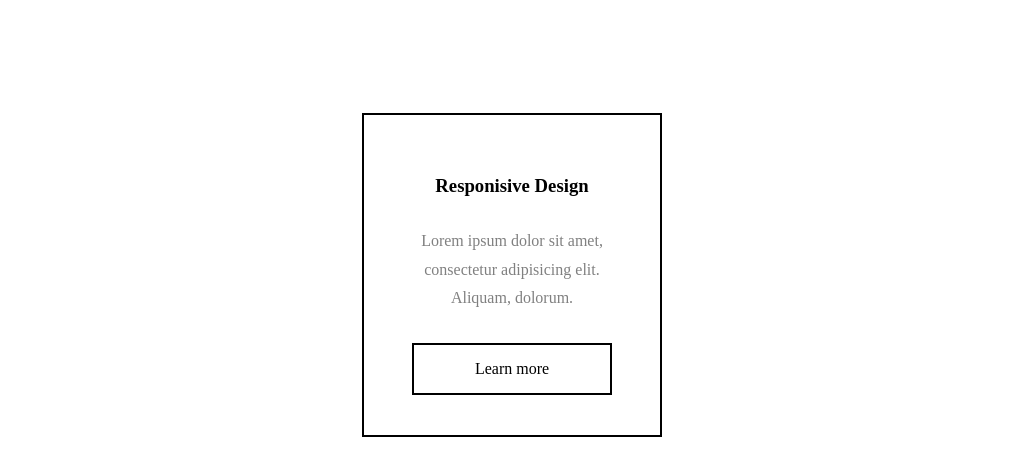
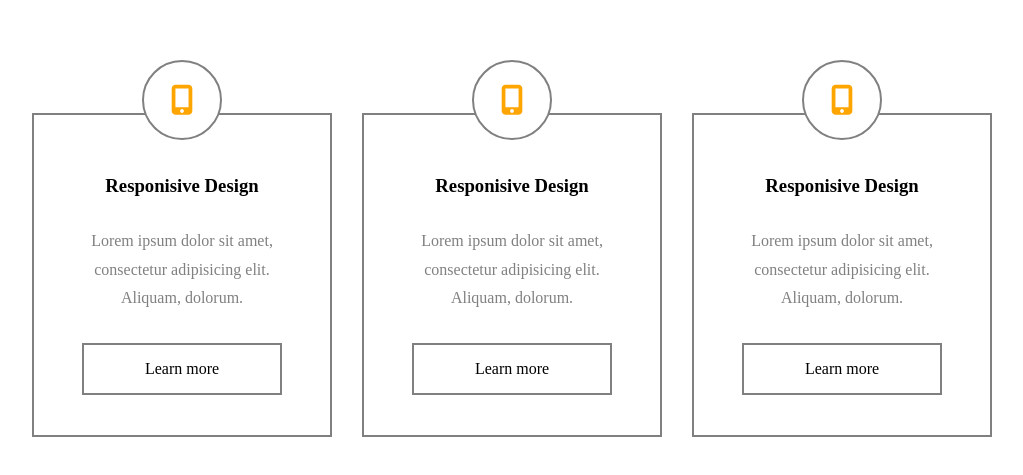
Before and after one commit to RomaRadionov/dec-2022-html, a plain HTML site: page lesson3/index.html in a window 1280 px wide. Shown: the part 125-600 px from the top of the page, without its empty margins (128-1151 px from the left). Drawn offline with Linux system fonts and the light colour scheme.

Commit message:
lesson3 part-1

```diff
--- a/lesson3/index.html
+++ b/lesson3/index.html
@@ -6,16 +6,30 @@
           content="width=device-width, user-scalable=no, initial-scale=1.0, maximum-scale=1.0, minimum-scale=1.0">
     <meta http-equiv="X-UA-Compatible" content="ie=edge">
     <link rel="stylesheet" href="style.css">
+    <script src="https://kit.fontawesome.com/1caffb19f3.js" crossorigin="anonymous"></script>
     <title>hw3</title>
 </head>
 <body>
 
 <div class="wrap">
-  <div class="box">
-    <h3 class="box-header">Responisive Design</h3>
-    <p>Lorem ipsum dolor sit amet, consectetur adipisicing elit. Aliquam, dolorum.</p>
-    <div class="submit">Learn more</div>
-  </div>
+    <div class="box">
+        <div class="box-item"><i class="fa fa-mobile quality__icon"></i></div>
+        <h3 class="box-header">Responisive Design</h3>
+        <p>Lorem ipsum dolor sit amet, consectetur adipisicing elit. Aliquam, dolorum.</p>
+        <div class="submit">Learn more</div>
+    </div>
+    <div class="box">
+        <div class="box-item"><i class="fa fa-mobile quality__icon"></i></div>
+        <h3 class="box-header">Responisive Design</h3>
+        <p>Lorem ipsum dolor sit amet, consectetur adipisicing elit. Aliquam, dolorum.</p>
+        <div class="submit">Learn more</div>
+    </div>
+    <div class="box">
+        <div class="box-item"><i class="fa fa-mobile quality__icon"></i></div>
+        <h3 class="box-header">Responisive Design</h3>
+        <p>Lorem ipsum dolor sit amet, consectetur adipisicing elit. Aliquam, dolorum.</p>
+        <div class="submit">Learn more</div>
+    </div>
 </div>
 
 </body>
--- a/lesson3/style.css
+++ b/lesson3/style.css
@@ -15,15 +15,37 @@ html, body{
     display: flex;
     justify-content: center;
     align-items: center;
+    column-gap: 30px;
+    padding: 100px;
 }
 
 .box{
+    position: relative;
     width: 300px;
-    border: 2px solid black;
+    border: 2px solid grey;
     padding: 60px 40px 40px;
     align-items: center;
     display: flex;
     flex-direction: column;
+}
+
+.box-item{
+    width: 80px;
+    height: 80px;
+    position: absolute;
+    top: -55px;
+    display: flex;
+    justify-content: center;
+    align-items: center;
+    background: white;
+    border: 2px solid grey;
+    padding: 10px;
+    border-radius: 100%;
+}
+
+.box-item i{
+    font-size: 30px;
+    color: orange;
 }
 
 .box-header{
@@ -39,7 +61,7 @@ p{
 
 .submit{
     width: 200px;
-    border: 2px solid black;
+    border: 2px solid grey;
     padding: 15px 30px;
     text-align: center;
 }
```
